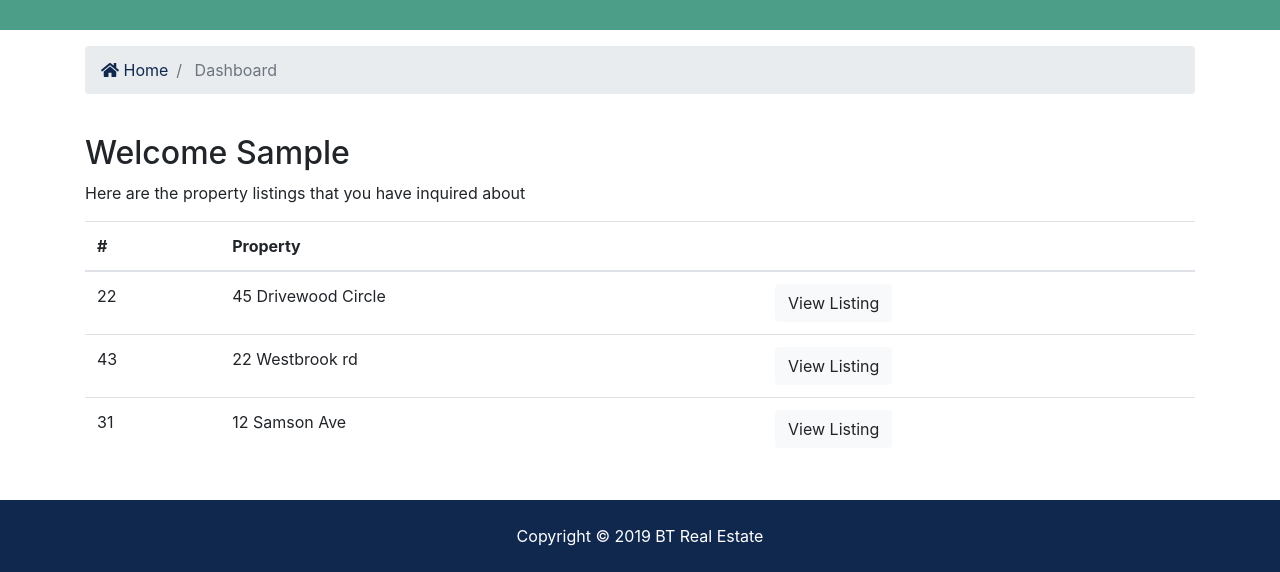
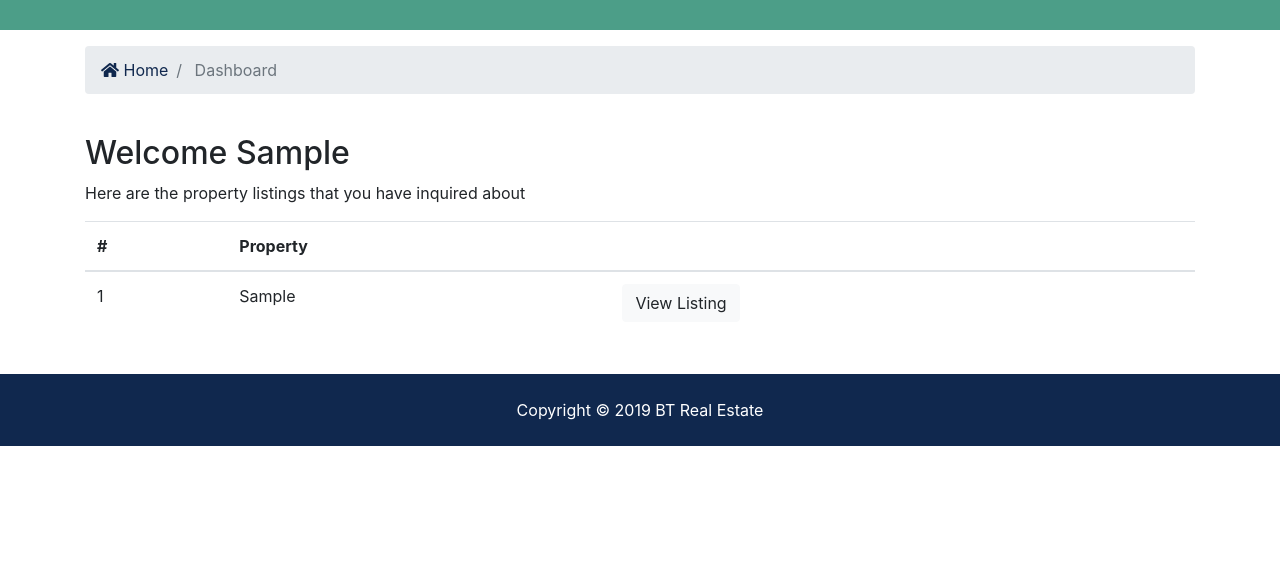
Before and after one commit to piyush-jhawar/djangobter, a Django app: page /accounts/dashboard in a window 1280 px wide. Shown: the part 315-887 px from the top of the page. After the commit the page ends 761 px from the top, so only its background shows below. Run offline with Django 3.2, Linux system fonts and the light colour scheme; a user stored in the database is signed in; tables that the repository leaves empty hold one stand-in row (values such as "Sample post"); some libraries are stand-ins or nearby versions.

Commit message:
We made Dashboard dynamic

```diff
--- a/accounts/views.py
+++ b/accounts/views.py
@@ -1,6 +1,7 @@
 from django.shortcuts import render, redirect
 from django.contrib import messages
 from django.contrib.auth.models import User, auth
+from contacts.models import Contact
 
 # Create your views here.
 
@@ -66,4 +67,8 @@ def logout(request):
         return redirect('index')
 
 def dashboard(request):
-    return render(request, 'accounts/dashboard.html')
+    user_contacts = Contact.objects.order_by('-contact_date').filter(user_id=request.user.id)
+    context = {
+        'contacts' : user_contacts
+    }
+    return render(request, 'accounts/dashboard.html', context)
--- a/templates/accounts/dashboard.html
+++ b/templates/accounts/dashboard.html
@@ -1,4 +1,5 @@
 {% extends 'base.html' %}
+{% load humanize %}
 {% block title %} | Dashboard {% endblock %}
 {% block content %}
 
@@ -36,7 +37,9 @@
       <div class="row">
         <div class="col-md-12">
           <h2>Welcome {{ user.first_name }}</h2>
+          {% if contacts %}
           <p>Here are the property listings that you have inquired about</p>
+
           <table class="table">
             <thead>
               <tr>
@@ -46,29 +49,23 @@
               </tr>
             </thead>
             <tbody>
+            {% for contact in contacts %}
               <tr>
-                <td>22</td>
-                <td>45 Drivewood Circle</td>
+                <td>{{contact.id }}</td>
+                <td>{{contact.listing}}</td>
                 <td>
-                  <a class="btn btn-light" href="#">View Listing</a>
+                  <a class="btn btn-light" href="{% url 'listing' contact.listing_id %}">View Listing</a>
                 </td>
               </tr>
-              <tr>
-                <td>43</td>
-                <td>22 Westbrook rd</td>
-                <td>
-                  <a class="btn btn-light" href="#">View Listing</a>
-                </td>
-              </tr>
-              <tr>
-                <td>31</td>
-                <td>12 Samson Ave</td>
-                <td>
-                  <a class="btn btn-light" href="#">View Listing</a>
-                </td>
-              </tr>
+              {% endfor %}
             </tbody>
           </table>
+          {% else %}
+          <div> class="class-md-12">
+              <p>You have not made any inquiries</p>
+            </div>
+          {% endif %}
+
         </div>
       </div>
     </div>
```
